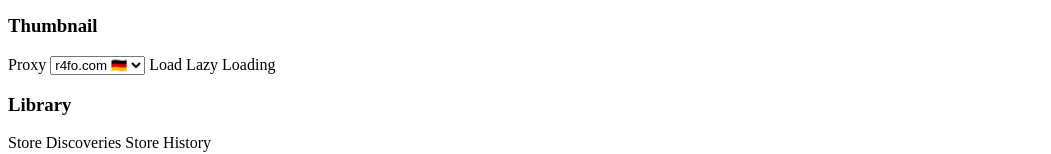
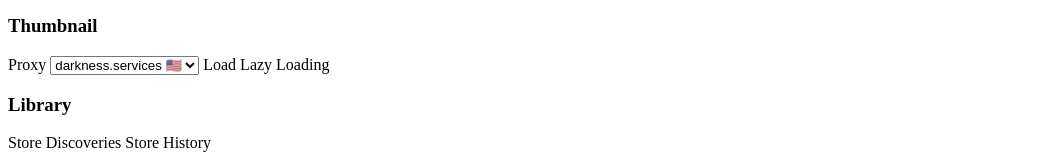
Before and after one commit to shadeappworld/musicplus, a plain HTML site: page index.html in a window 1280 px wide. Shown: the part 2255-2409 px from the top of the page, without its empty margins (0-1051 px from the left). Drawn offline with Linux system fonts and the light colour scheme.

Commit message:
Update index.html

```diff
--- a/index.html
+++ b/index.html
@@ -261,7 +261,7 @@
         <label for="thumbnailProxies">Proxy</label>
         <select id="thumbnailProxies">
           <option value="">Custom</option>
-          <option value="https://pipedproxy.r4fo.com" selected>r4fo.com 🇩🇪</option>
+          <option value="https://pipedproxy.r4fo.com" selected>darkness.services 🇺🇸</option>
         </select>
       </span>
       <toggle-switch id="thumbnailSwitch" checked>Load</toggle-switch>
```
